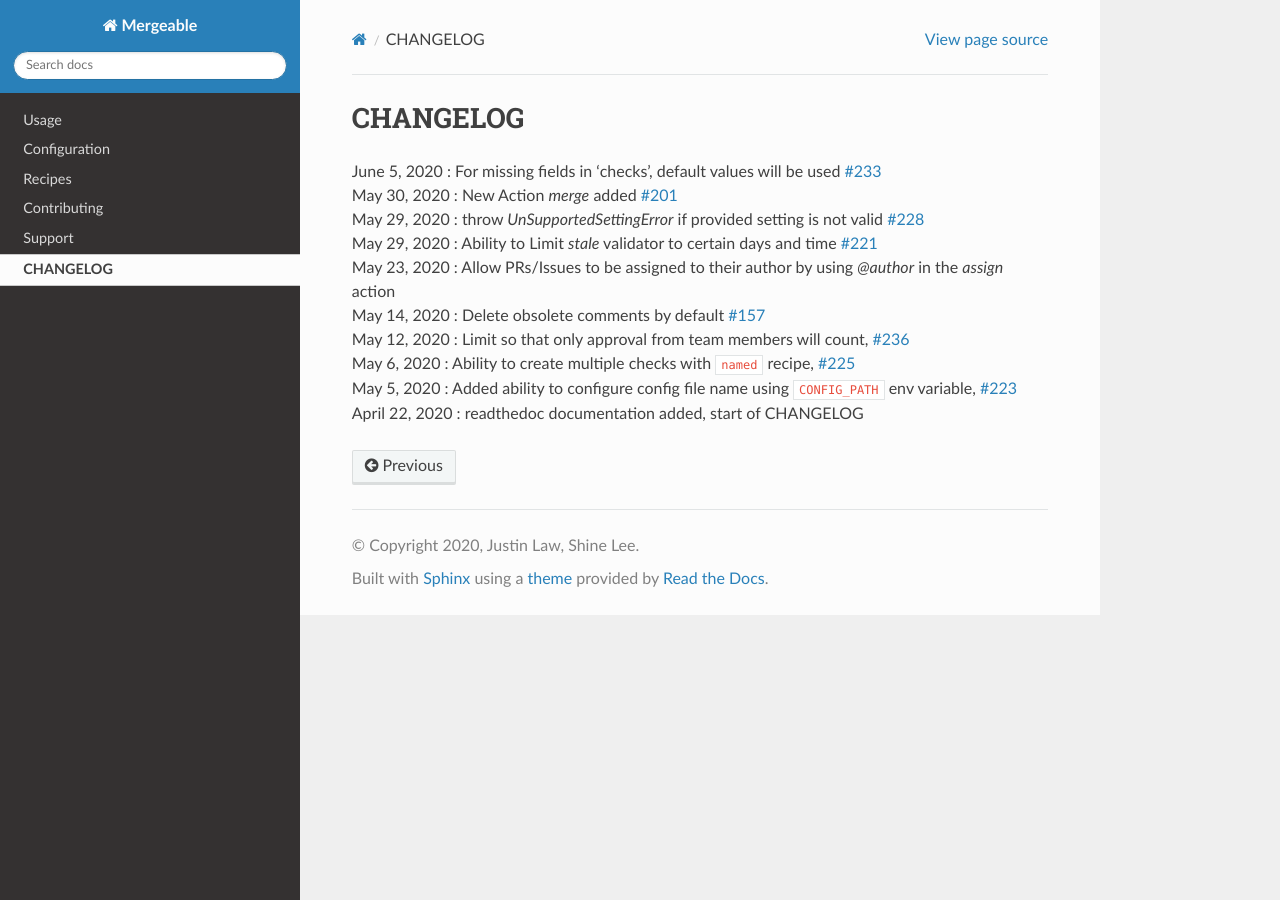
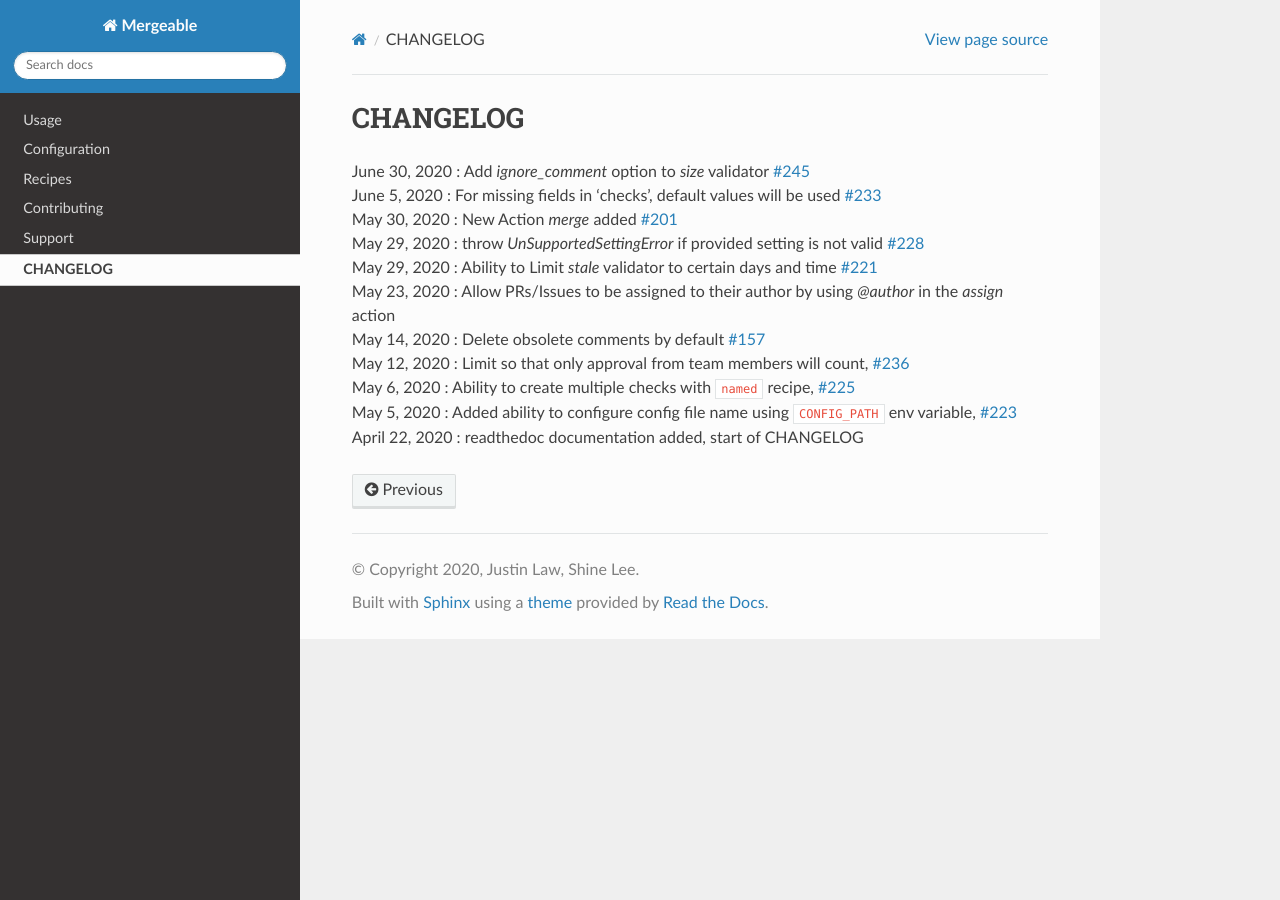
Before and after one commit to mergeability/mergeable, a Sphinx documentation site: the page built from docs/changelog.rst, in a window 1280 px wide. Built offline with Sphinx 7.4.7 and the Read the Docs theme 2.0.0, drawn with Linux system fonts in a browser that asks for light colours.

Commit message:
add changelog

```diff
--- a/docs/changelog.rst
+++ b/docs/changelog.rst
@@ -1,6 +1,7 @@
 CHANGELOG
 =====================================
 
+| June 30, 2020 : Add `ignore_comment` option to `size` validator `#245 <https://github.com/mergeability/mergeable/issues/245>`_
 | June 5, 2020 : For missing fields in 'checks', default values will be used `#233 <https://github.com/mergeability/mergeable/issues/233#issuecomment-632211789>`_
 | May 30, 2020 : New Action `merge` added `#201 <https://github.com/mergeability/mergeable/issues/228>`_
 | May 29, 2020 : throw `UnSupportedSettingError` if provided setting is not valid `#228 <https://github.com/mergeability/mergeable/issues/228>`_
```
